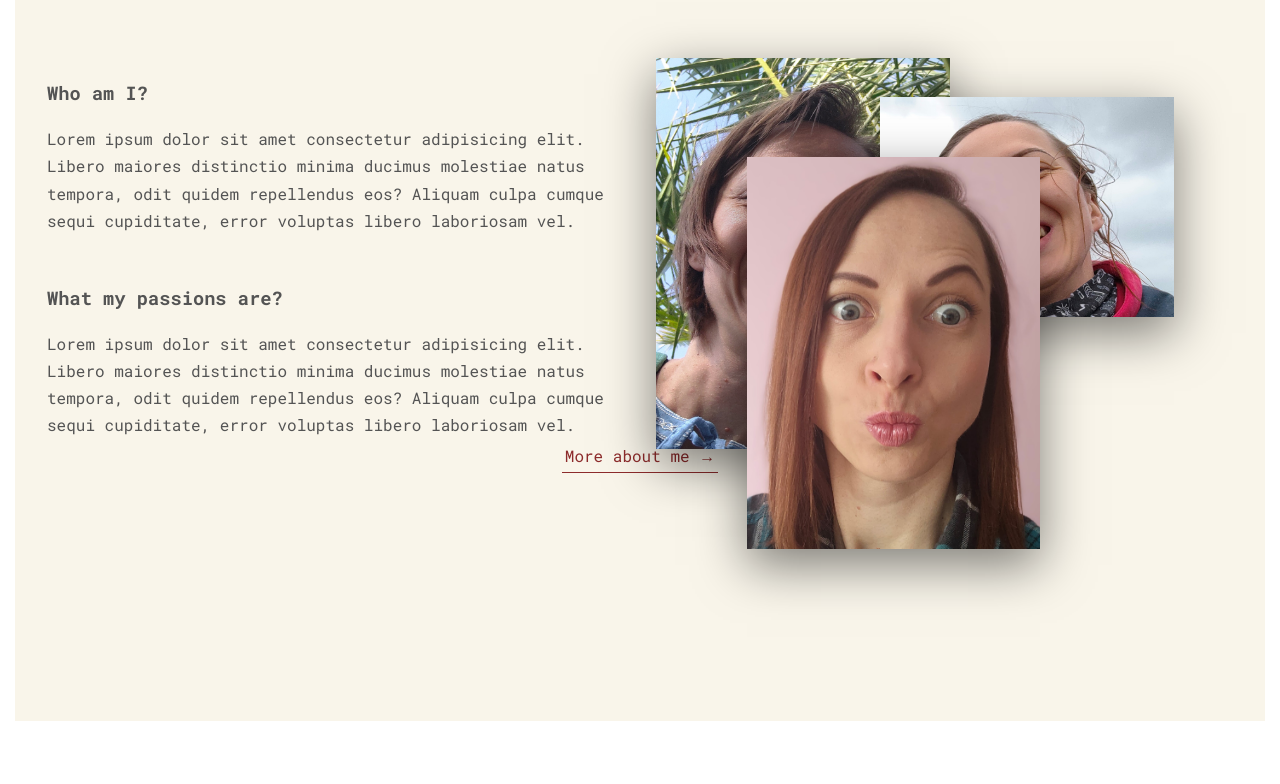
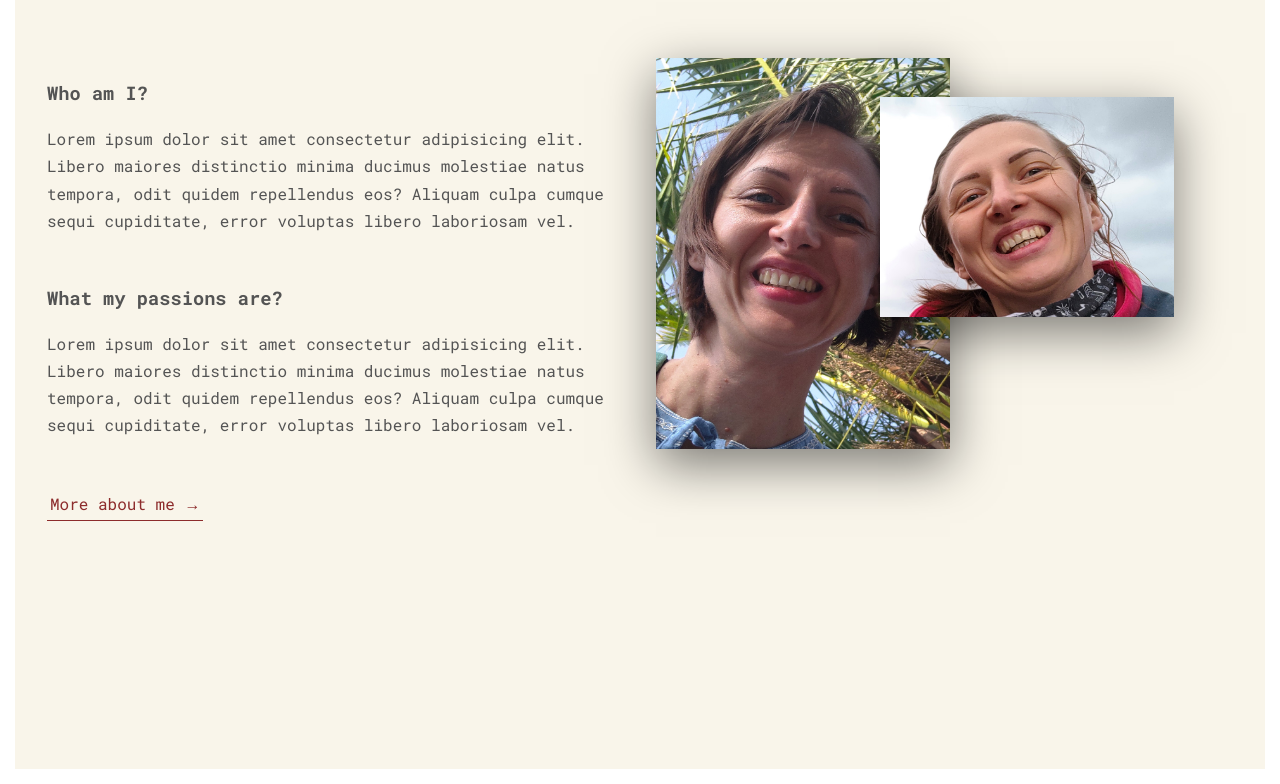
Before and after one commit to karolinaJot/MyPageProject, a website: page index.html in a window 1280 px wide. Shown: the part 960-1744 px from the top of the page. Before the commit the page ends 1696 px from the top, so only its background shows below. Drawn offline with Linux system fonts and the light colour scheme.

Commit message:
styles refactoring

```diff
--- a/index.html
+++ b/index.html
@@ -62,7 +62,7 @@
                     <div class="composition">
                         <img src="img/my_photos/my_1.jpg" alt="KJ photo" class="composition__img composition__img--p1">
                         <img src="img/my_photos/my_2.jpg" alt="KJ photo" class="composition__img composition__img--p2">
-                        <img src="img/my_photos/my_3.jpg" alt="KJ photo" class="composition__img composition__img--p3">
+                        <!-- <img src="img/my_photos/my_3.jpg" alt="KJ photo" class="composition__img composition__img--p3"> -->
                     </div>
                 </div>
             </div>
--- a/sass/pages/_about.scss
+++ b/sass/pages/_about.scss
@@ -5,6 +5,7 @@
     display: flex;
     flex-direction: column;
     align-items: center;
+
 }
 
 .heading-secondary {
@@ -24,13 +25,6 @@
     flex-direction: row;
     justify-content: space-between;
 
-    &__text{
-
-    }
-
-    &__img{
-
-    }
 }
 
 .heading-tertiary {
@@ -40,3 +34,9 @@
 .paragraph {
     font-weight: 400;
 }
+
+.btn-box {
+    align-self: flex-start;
+    margin-left: 2rem;
+    margin-top: 3rem;
+}
```
Also changed, not shown: css/styles.css.
